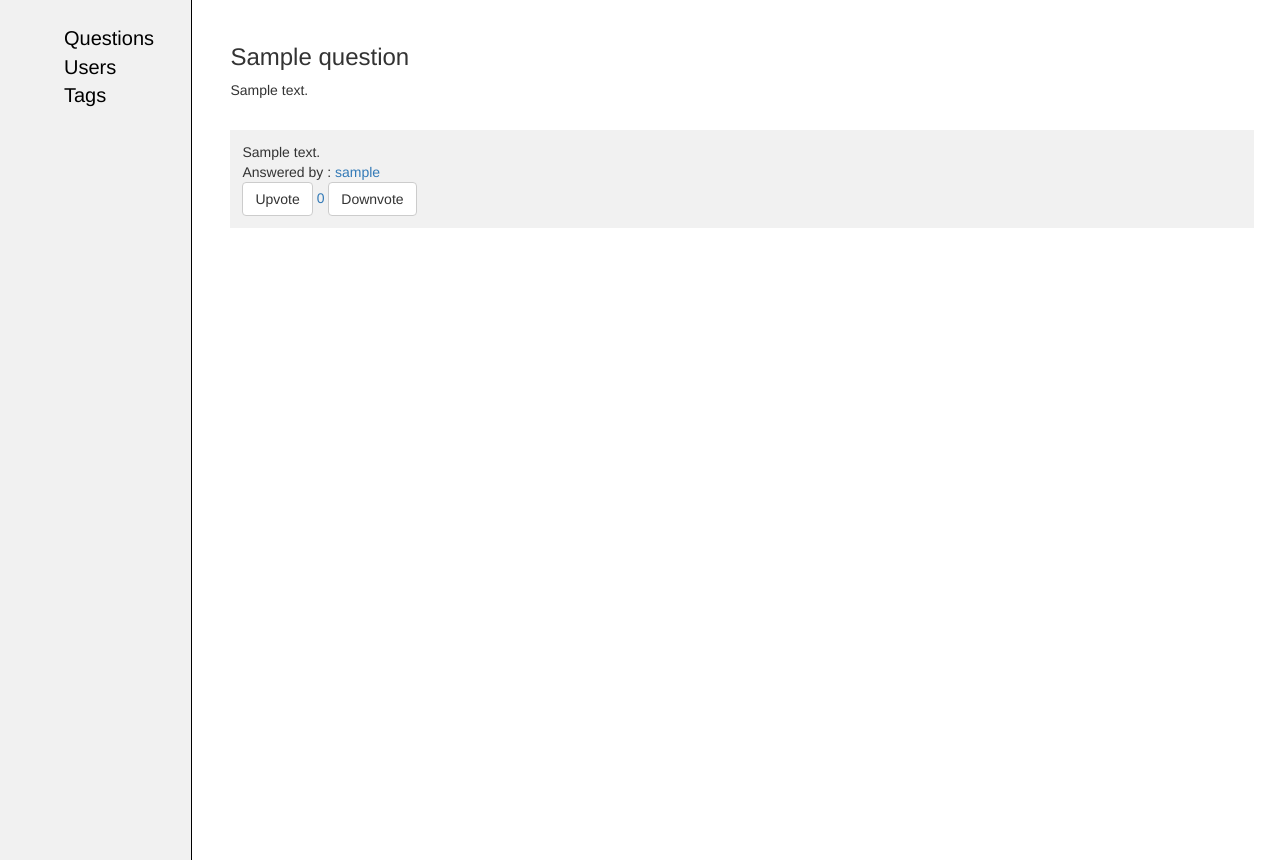
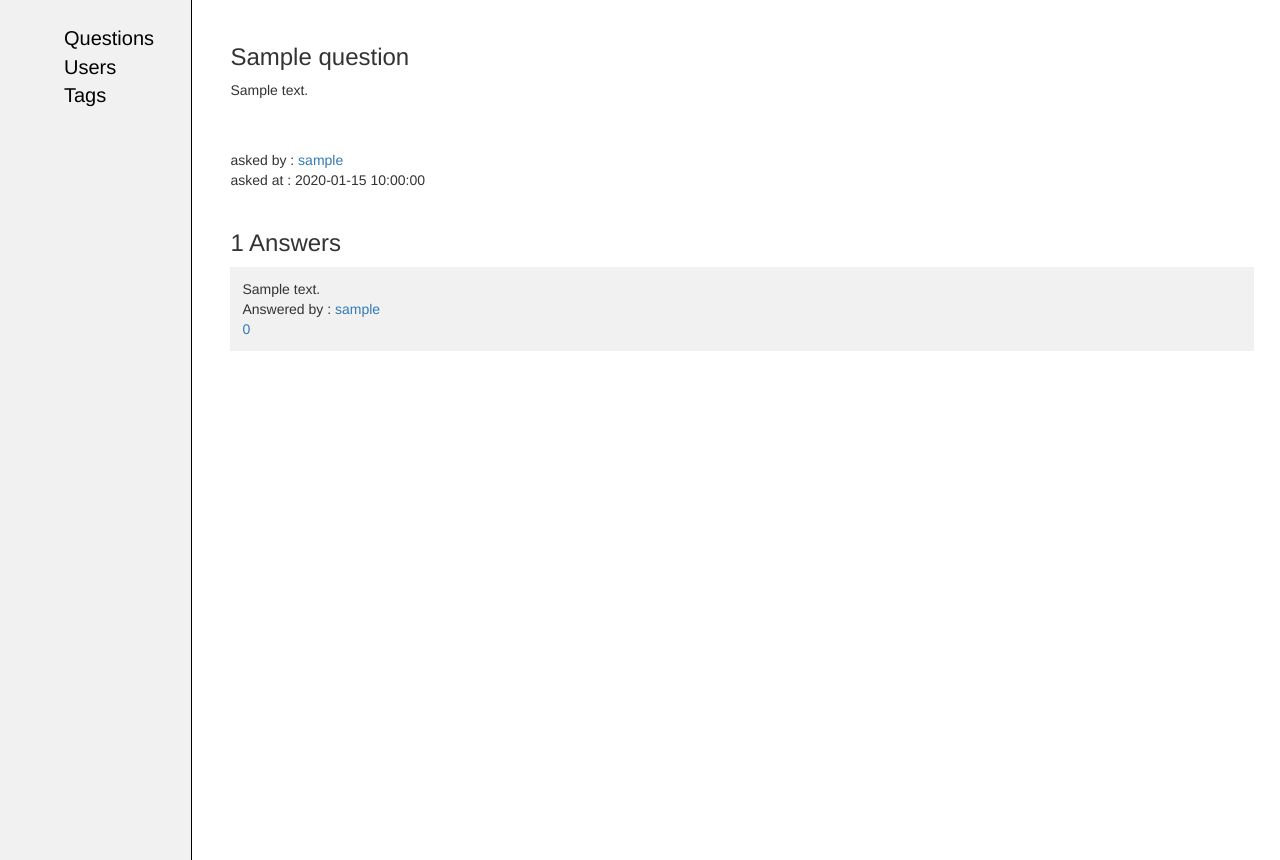
Before and after one commit to saurabh18213/asQuery, a Flask app: page /question/1 in a window 1280 px wide. Shown: the part 50-910 px from the top of the page. Run offline with Flask 2, Linux system fonts and the light colour scheme; tables that the repository leaves empty hold one stand-in row (values such as "Sample post"); some libraries are stand-ins or nearby versions.

Commit message:
Added answer posting

```diff
--- a/app/routes.py
+++ b/app/routes.py
@@ -34,18 +34,25 @@ def newest():
     questions = cur.fetchall()
     return render_template('home.html', questions=questions)
 
-@app.route('/question/<int:id>')
+@app.route('/question/<int:id>', methods=['GET', 'POST'])
 def question(id):
+    form = AnswerForm()
+    if form.validate_on_submit():
+        cur = mysql.connection.cursor()
+        create_question = "INSERT INTO Answer (content, question_id, userid) values ('{}', {}, {})".format(form.answer.data, id, session['user']['userid'])
+        cur.execute(create_question)
+        mysql.connection.commit()
+        return redirect('/question/{}'.format(id))
     cur = mysql.connection.cursor()
-    question_query = "select Q.title, Q.content, Q.upvotes, Q.downvotes, Q.asked_at from Question Q where Q.question_id = {}".format(id)
+    question_query = "select Q.title, Q.content, Q.upvotes, Q.downvotes, Q.asked_at, Q.userid, (select U.username from User U where U.userid = Q.userid) as username, (select count(*) from Answer A where A.question_id = Q.question_id) as answer_count from Question Q where Q.question_id = {}".format(id)
     cur.execute(question_query)
     questionDetail = cur.fetchone()
-    print(questionDetail)
+    # print(questionDetail)
     answer_query = "select A.question_id, A.content, A.upvotes, A.downvotes, A.answered_at, (select U.userid from User U where U.userid = A.userid) as userid,  (select U.username from User U where U.userid = A.userid) as username from Answer A where A.question_id = {}".format(id)
     cur.execute(answer_query)
     answerDetail = cur.fetchall()
     #print(answerDetail)
-    return render_template('question.html', question=questionDetail, answers=answerDetail)
+    return render_template('question.html', question=questionDetail, answers=answerDetail, qid=id, form=form)
 
 @app.route('/search', methods=['POST'])
 def search():
--- a/app/templates/question.html
+++ b/app/templates/question.html
@@ -1,19 +1,19 @@
 {% extends 'base.html' %}
 
 {% block content %}
-
-
 
     <div class="middle">
       {% if question %}
       <div class="main-question">
           <h3>{{ question.title }}</h3>
-          <p> {{ question.content }} </p>
+          <p> {{ question.content }} </p><br><br>
+          <span>asked by : <a href="/user/{{ question.userid }}">{{ question.username }}</a></span><br>
+              <span>asked at : {{ question.asked_at }}</span>
       </div>
       {% endif %}
-
       <br>
       {% if answers %}
+      <h3> {{ question.answer_count }} Answers </h3>
        {% for answer in answers %}
       <div class="answer-box">
         {{ answer.content }}
@@ -21,15 +21,28 @@
         <br>
         Answered by : <a href="/user/{{ answer.userid }}">{{ answer.username }}</a>
         <br>
-        <button type="button" class="btn btn-default" name="Newest">Upvote</button>
+        {% if session.get('user') %}<button type="button" class="btn btn-default" name="Newest">Upvote</button>{% endif %}
         <a href="#">{{ answer.upvotes - answer.downvotes}}</a>
-        <button type="button" class="btn btn-default" name="Newest">Downvote</button>
+        {% if session.get('user') %}<button type="button" class="btn btn-default" name="Newest">Downvote</button>{% endif %}
 
       </div>
       <br>
       {% endfor %}
       {% endif %}
-
+      {% if session.get('user') %}
+      <h2>Post your answer</h2>
+    <form action="" method="post" novalidate>
+        {{ form.hidden_tag() }}
+        <p>
+            {{ form.answer.label }}<br>
+            {{ form.answer(cols="60", rows="5") }}<br>
+            {% for error in form.answer.errors %}
+            <span style="color: red;">[{{ error }}]</span>
+            {% endfor %}
+        </p>
+        <p>{{ form.submit() }}</p>
+    </form>
+    {% endif %}
     </div>
 
 
```
